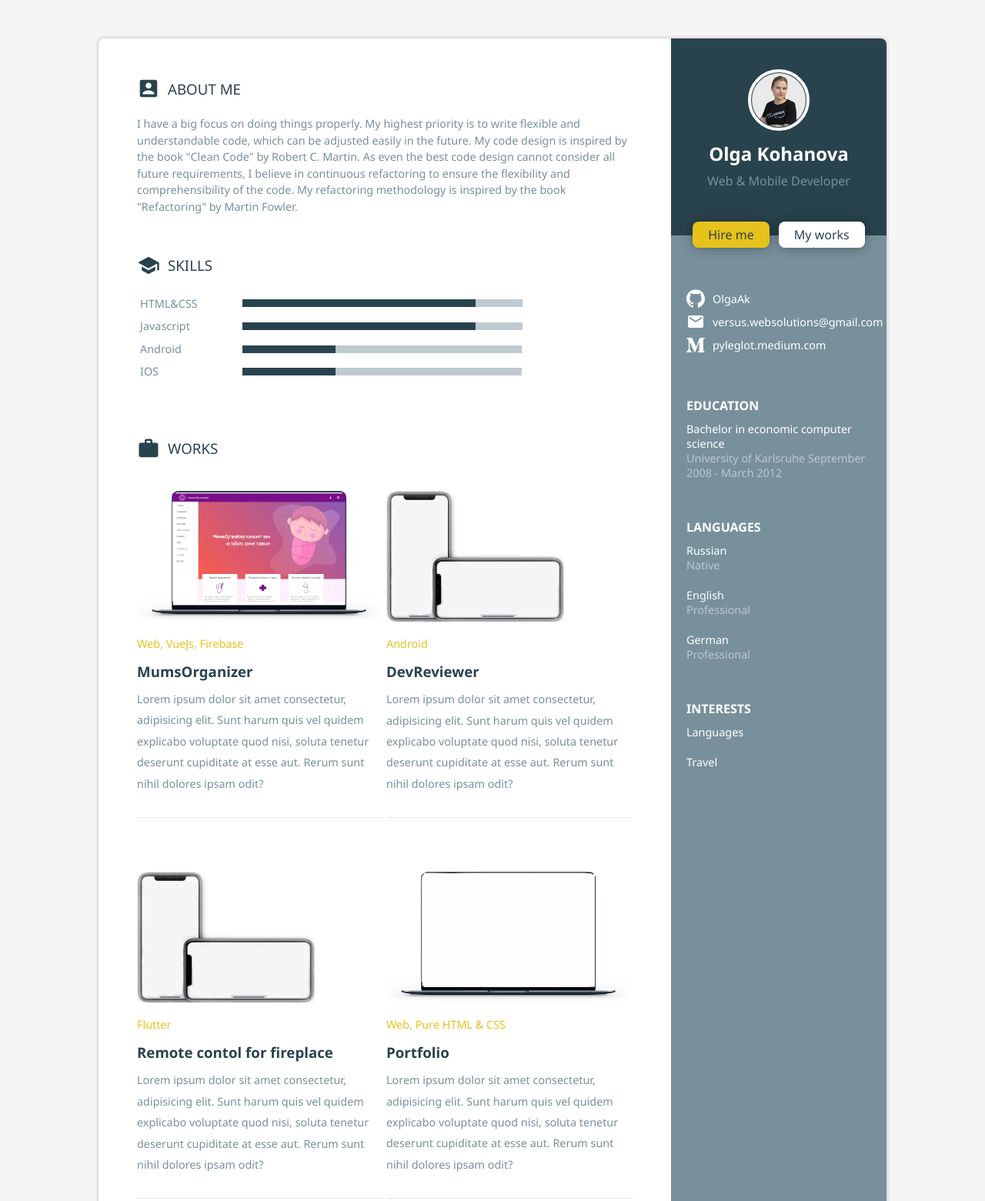
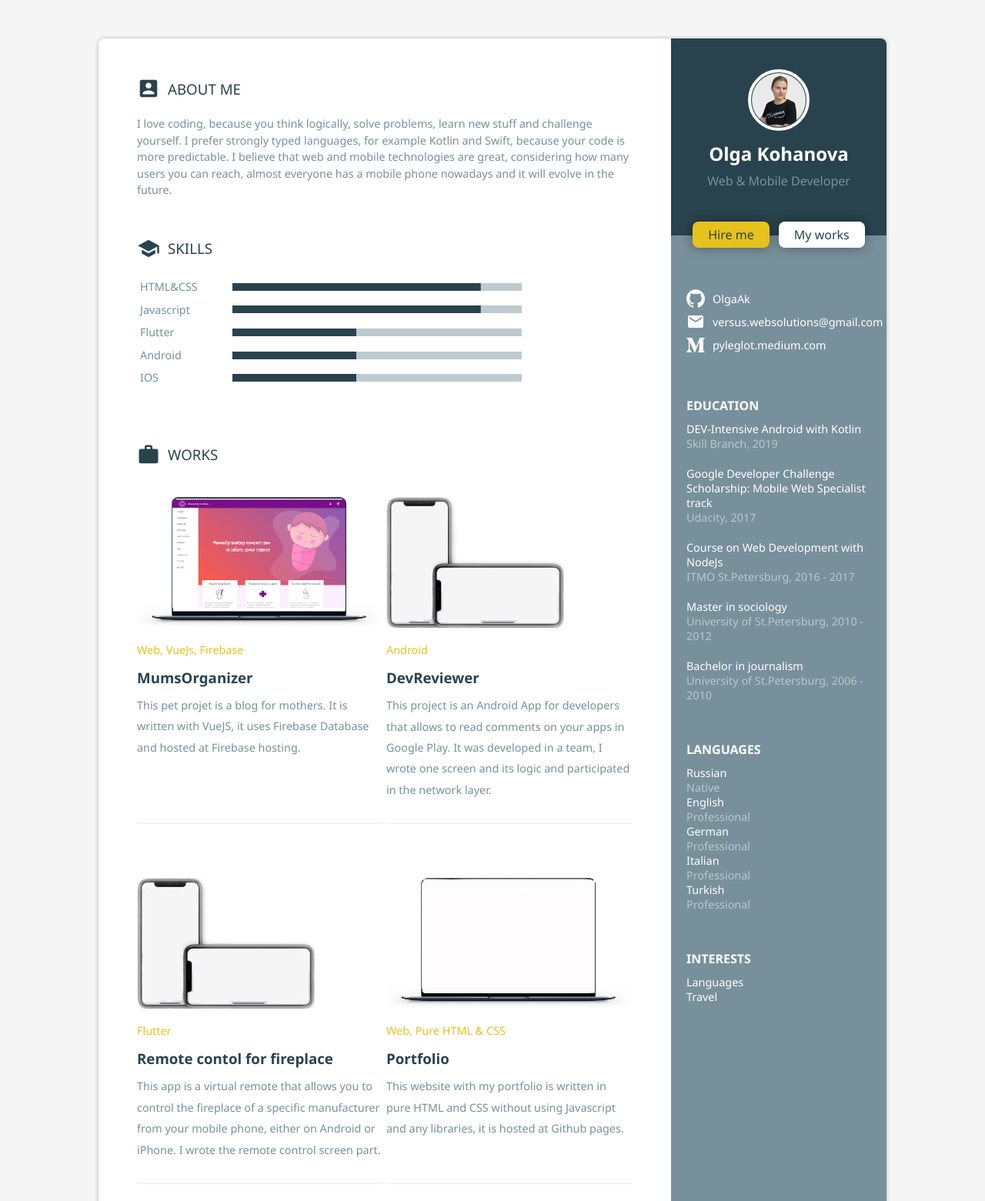
Before and after one commit to OlgaAk/portfolio, a plain HTML site: page index.html in a window 1280 px wide. Shown: the top 1561 px of the page at 77% size. Drawn offline with Linux system fonts and the light colour scheme.

Commit message:
new content

```diff
--- a/index.html
+++ b/index.html
@@ -17,12 +17,12 @@
                     <div class="spacing"></div>
                     <div class="main-section-body">
                         <p class="main-section-body-text">
-                            I have a big focus on doing things properly. My highest priority is to write flexible and
-                            understandable code, which can be adjusted easily in the future. My code design is inspired
-                            by the book "Clean Code" by Robert C. Martin. As even the best code design cannot consider
-                            all future requirements, I believe in continuous refactoring to ensure the flexibility and
-                            comprehensibility of the code. My refactoring methodology is inspired by the book
-                            "Refactoring" by Martin Fowler.
+                            I love coding, because you think logically, solve problems, learn new stuff and challenge
+                            yourself.
+                            I prefer strongly typed languages, for example Kotlin and Swift, because your code is more
+                            predictable. I believe that web and mobile technologies are great, considering how many
+                            users you can reach, almost everyone has a mobile phone nowadays and it will evolve in the
+                            future.
                         </p>
                     </div>
                 </div>
@@ -49,12 +49,20 @@
                         <span class="main-section-progress-bar"> </span>
                         <span class="main-section-progress-bar-inactive"></span>
                     </div>
+
+                    <div class="main-section-body skills">
+                        <p class="main-section-body-text">
+                            Flutter
+                        </p>
+                        <span class="main-section-progress-bar lowskill"> </span>
+                        <span class="main-section-progress-bar-inactive lowskill-inactive"></span>
+                    </div>
                     <div class="main-section-body skills">
                         <p class="main-section-body-text">
                             Android
                         </p>
                         <span class="main-section-progress-bar lowskill"> </span>
-                        <span class="main-section-progress-bar-inactive lowskill-inactive" ></span>
+                        <span class="main-section-progress-bar-inactive lowskill-inactive"></span>
                     </div>
 
                     <div class="main-section-body skills">
@@ -79,48 +87,62 @@
                     <div class="main-section-body">
 
                         <div class="spacing"></div>
-                        <div class="works" >
+                        <div class="works">
                             <div class="works-item">
                                 <img class="app-foto" src="mac_mumsorg.jpg" alt="">
-                                <div class="works-item-text tags"><p>Web, VueJs, Firebase</p></div>
+                                <div class="works-item-text tags">
+                                    <p>Web, VueJs, Firebase</p>
+                                </div>
                                 <div class="works-item-title">
                                     <h3>MumsOrganizer</h3>
                                 </div>
                                 <div class="works-item-text">
-                                    <p>Lorem ipsum dolor sit amet consectetur, adipisicing elit. Sunt harum quis vel quidem explicabo voluptate quod nisi, soluta tenetur deserunt cupiditate at esse aut. Rerum sunt nihil dolores ipsam odit?</p>
+                                    <p>This pet projet is a blog for mothers. It is written with VueJS, it uses Firebase
+                                        Database and hosted at Firebase hosting.</p>
                                 </div>
                             </div>
 
                             <div class="works-item">
                                 <img class="app-foto" src="iphone.png" alt="">
-                                <div class="works-item-text tags"><p>Android</p></div>
+                                <div class="works-item-text tags">
+                                    <p>Android</p>
+                                </div>
                                 <div class="works-item-title">
                                     <h3>DevReviewer</h3>
                                 </div>
                                 <div class="works-item-text">
-                                    <p>Lorem ipsum dolor sit amet consectetur, adipisicing elit. Sunt harum quis vel quidem explicabo voluptate quod nisi, soluta tenetur deserunt cupiditate at esse aut. Rerum sunt nihil dolores ipsam odit?</p>
+                                    <p>This project is an Android App for developers that allows to read comments on
+                                        your apps in Google Play. It was developed in a team, I wrote one screen and its
+                                        logic and participated in the network layer. </p>
                                 </div>
                             </div>
 
                             <div class="works-item">
                                 <img class="app-foto" src="iphone.png" alt="">
-                                <div class="works-item-text tags"><p>Flutter</p></div>
+                                <div class="works-item-text tags">
+                                    <p>Flutter</p>
+                                </div>
                                 <div class="works-item-title">
                                     <h3>Remote contol for fireplace</h3>
                                 </div>
                                 <div class="works-item-text">
-                                    <p>Lorem ipsum dolor sit amet consectetur, adipisicing elit. Sunt harum quis vel quidem explicabo voluptate quod nisi, soluta tenetur deserunt cupiditate at esse aut. Rerum sunt nihil dolores ipsam odit?</p>
+                                    <p>This app is a virtual remote that allows you to control the fireplace of a
+                                        specific manufacturer from your mobile phone, either on Android or iPhone. I
+                                        wrote the remote control screen part.</p>
                                 </div>
                             </div>
 
                             <div class="works-item">
                                 <img class="app-foto" src="mac_empty.jpg" alt="">
-                                <div class="works-item-text tags"><p>Web, Pure HTML & CSS</p></div>
+                                <div class="works-item-text tags">
+                                    <p>Web, Pure HTML & CSS</p>
+                                </div>
                                 <div class="works-item-title">
                                     <h3>Portfolio</h3>
                                 </div>
                                 <div class="works-item-text">
-                                    <p>Lorem ipsum dolor sit amet consectetur, adipisicing elit. Sunt harum quis vel quidem explicabo voluptate quod nisi, soluta tenetur deserunt cupiditate at esse aut. Rerum sunt nihil dolores ipsam odit?</p>
+                                    <p>This website with my portfolio is written in pure HTML and CSS without using
+                                        Javascript and any libraries, it is hosted at Github pages.</p>
                                 </div>
                             </div>
 
@@ -157,7 +179,8 @@
                     </div>
                     <div class="sidebar-contacts-item">
                         <img class="sidebar-icon" src="medium.svg">
-                        <a class="sidebar-contacts-item-text" href="https://pyleglot.medium.com/">pyleglot.medium.com</a>
+                        <a class="sidebar-contacts-item-text"
+                            href="https://pyleglot.medium.com/">pyleglot.medium.com</a>
                     </div>
 
                 </div>
@@ -166,12 +189,45 @@
                     <h4 class="sidebar-section-title">
                         EDUCATION
                     </h4>
+
                     <p class="sidebar-section-text">
-                        Bachelor in economic computer science
+                        DEV-Intensive Android with Kotlin
                     </p>
                     <p class="sidebar-section-description">
-                        University of Karlsruhe September 2008 - March 2012
+                        Skill Branch, 2019
                     </p>
+                    <div class="spacing"></div>
+
+                    <p class="sidebar-section-text">
+                        Google Developer Challenge Scholarship: Mobile Web Specialist track
+                    </p>
+                    <p class="sidebar-section-description">
+                        Udacity, 2017
+                    </p>
+                    <div class="spacing"></div>
+
+                    <p class="sidebar-section-text">
+                        Course on Web Development with NodeJs
+                    </p>
+                    <p class="sidebar-section-description">
+                        ITMO St.Petersburg, 2016 - 2017
+                    </p>
+                    <div class="spacing"></div>
+                    <p class="sidebar-section-text">
+                        Master in sociology
+                    </p>
+                    <p class="sidebar-section-description">
+                        University of St.Petersburg, 2010 - 2012
+                    </p>
+
+                    <div class="spacing"></div>
+                    <p class="sidebar-section-text">
+                        Bachelor in journalism
+                    </p>
+                    <p class="sidebar-section-description">
+                        University of St.Petersburg, 2006 - 2010
+                    </p>
+
                 </div>
 
                 <div class="spacing-big"></div>
@@ -186,16 +242,30 @@
                     <p class="sidebar-section-description">
                         Native
                     </p>
-                    <div class="spacing"></div>
+
                     <p class="sidebar-section-text">
                         English
                     </p>
                     <p class="sidebar-section-description">
                         Professional
                     </p>
-                    <div class="spacing"></div>
+
                     <p class="sidebar-section-text">
                         German
+                    </p>
+                    <p class="sidebar-section-description">
+                        Professional
+                    </p>
+
+                    <p class="sidebar-section-text">
+                        Italian
+                    </p>
+                    <p class="sidebar-section-description">
+                        Professional
+                    </p>
+
+                    <p class="sidebar-section-text">
+                        Turkish
                     </p>
                     <p class="sidebar-section-description">
                         Professional
@@ -209,7 +279,6 @@
                     <p class="sidebar-section-text">
                         Languages
                     </p>
-                    <div class="spacing"></div>
                     <p class="sidebar-section-text">
                         Travel
                     </p>
--- a/style.css
+++ b/style.css
@@ -76,7 +76,7 @@ body {
 
 
 .main-section-progress-bar {
-    flex: 5;
+    flex: 6;
     justify-self: start;
     height: 10px;
     background-color: var(--bg-color-dark);
@@ -119,7 +119,7 @@ body {
     flex: 4
 }
 .lowskill{
-   flex: 2
+   flex: 3
 }
 
 .works {
```
Lines whose indentation alone changed are shown as unchanged.
